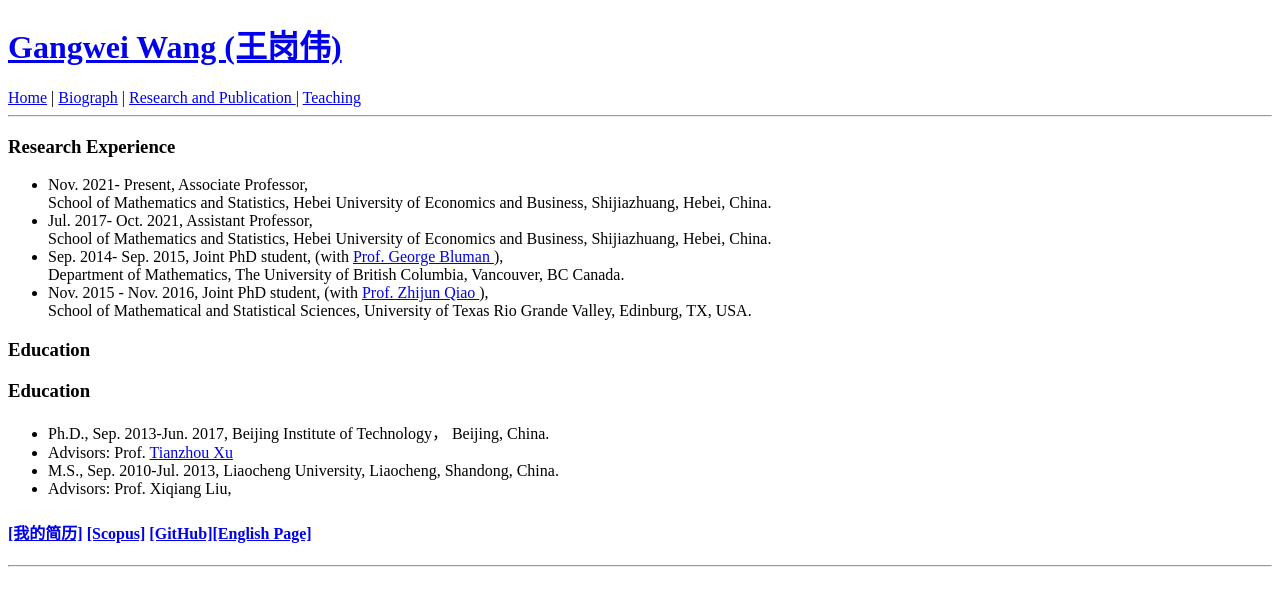
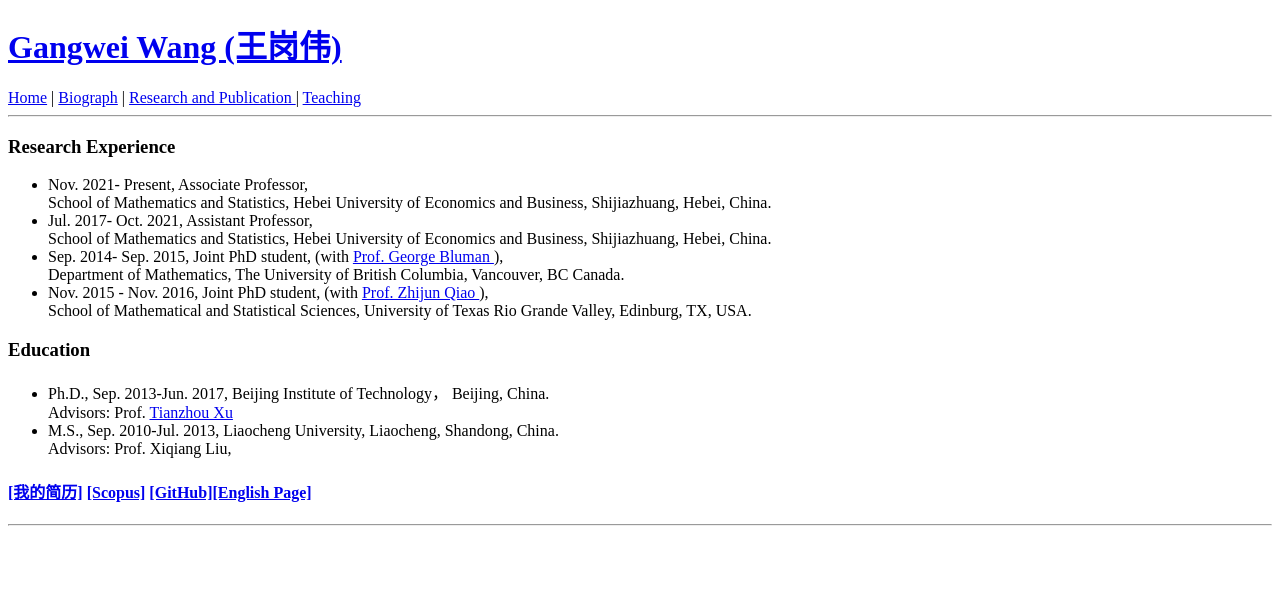
Before and after one commit to wanggangwei82/wanggangwei82.github.io, a Jekyll site: the page built from biography/index.html, in a window 1280 px wide. Shown: the top 606 px of the page. Built offline with Jekyll 4.4.1, drawn with Linux system fonts in a browser that asks for light colours.

Commit message:
Update index.html

```diff
--- a/biography/index.html
+++ b/biography/index.html
@@ -28,9 +28,7 @@ The University of British Columbia, Vancouver, BC Canada.</li>
 <!-- /wp:list-item -->
 
 
-<!-- wp:heading {"level":3,"className":"wp-block-heading","fontSize":"normal"} -->
-<h3 class="wp-block-heading has-normal-font-size" id="h.p_RByi5P5CqQ6W">Education </h3>
-<!-- /wp:heading -->
+
 
 
 
@@ -43,14 +41,14 @@ The University of British Columbia, Vancouver, BC Canada.</li>
 
 <!-- wp:list {"fontSize":"small"} -->
 <ul class="has-small-font-size"><!-- wp:list-item -->
-<li>Ph.D., Sep. 2013-Jun. 2017, Beijing Institute of Technology， Beijing, China.</li>
-  <li>Advisors: Prof.
+<li>Ph.D., Sep. 2013-Jun. 2017, Beijing Institute of Technology， Beijing, China.
+  <br>Advisors: Prof.
   <a href="https://math.bit.edu.cn/szdw/txzg/d4ce51106ffc4e429acbfc363fa6c263.htm" target="_blank" rel="noreferrer noopener">
     Tianzhou Xu</a>
  </li>
 <li>M.S.,
- Sep. 2010-Jul. 2013, Liaocheng University, Liaocheng, Shandong, China.</li>
-  <li>Advisors: Prof. Xiqiang Liu,</a>
+ Sep. 2010-Jul. 2013, Liaocheng University, Liaocheng, Shandong, China.
+  <br>Advisors: Prof. Xiqiang Liu,</a>
  </li>
 <!-- /wp:list-item --></ul>
 <!-- /wp:list -->
```
